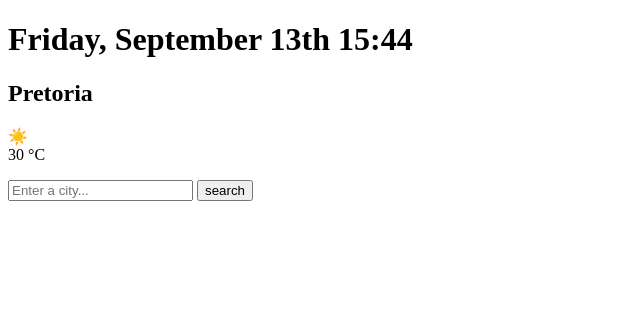
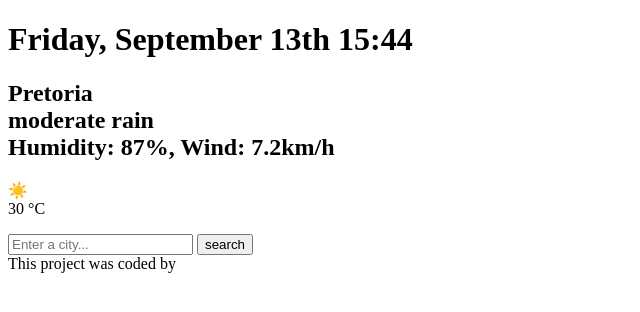
Before and after one commit to keketsomakhoali/My-Vanilla-weather-app, a plain HTML site: page index.HTML in a window 1280 px wide. Shown: the whole page, without its empty margins (0-640 px from the left). Drawn offline with Linux system fonts and the light colour scheme.

Commit message:
creating the HTML look of the page

```diff
--- a/index.HTML
+++ b/index.HTML
@@ -6,20 +6,25 @@
     <title>My Vanilla weather app</title>
   </head>
   <body>
-    <header>
     <main>
       <div class="current-weather">
         <div>
           <h1>Friday, September 13th 15:44</h1>
-            <h2 class="current-city">Pretoria</h2>
-            <p class="current-details">
-              ☀️<br />
-              30 °C
+          <h2 class="current-city">
+            Pretoria <br />
+            <span class="current-details">
+              moderate rain <br />
+              Humidity: <strong>87%</strong>, Wind:
+              <strong>7.2km/h</strong></span
+            >
+          </h2>
+          <p class="current-temp-icon">
+            ☀️ <br class="current-temp" />
+            30 <span class="current-temp-unit">°C</span>
           </p>
         </div>
       </div>
     </main>
-    </header>
     <form id="search-form">
       <input
         type="search"
@@ -30,5 +35,12 @@
       />
       <input type="submit" value="search" class="search-button" />
     </form>
+    <footer>
+      This project was coded by
+      <a
+        href="https://www.shecodes.io/graduates/139452-ntebogeng-faith-makhoali"
+        target="blank"
+      ></a>
+    </footer>
   </body>
 </html>
```
Lines whose indentation alone changed are shown as unchanged.
